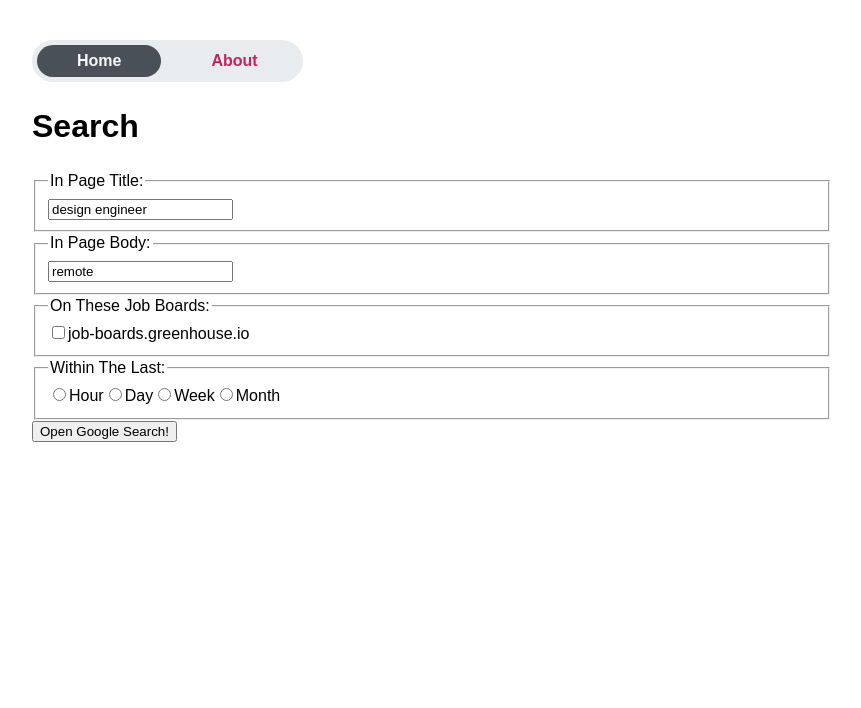
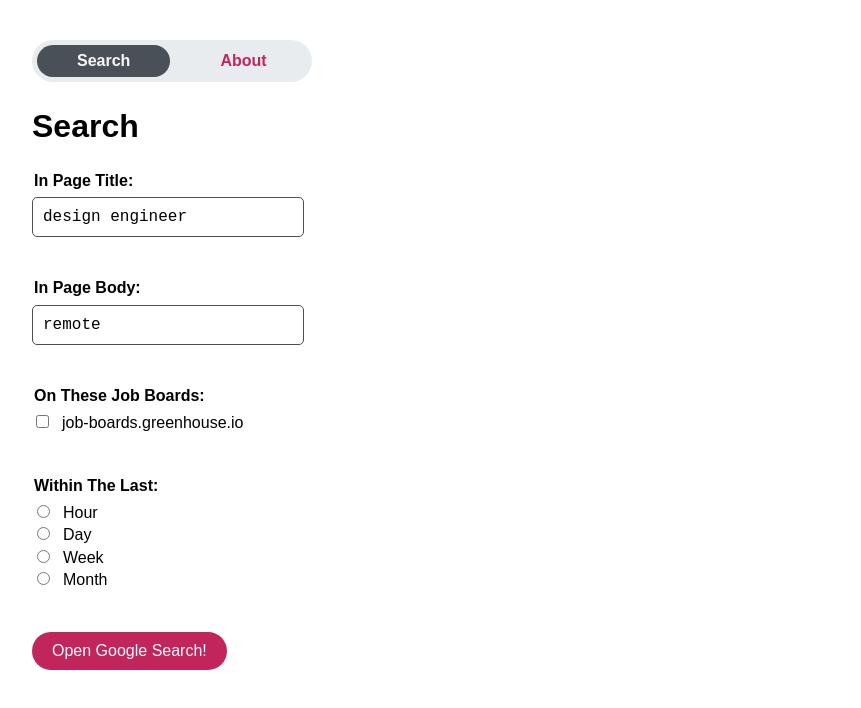
Before and after one commit to lonekorean/job-googler, a React (Vite) app: page / in a window 1280 px wide. Shown: the top 708 px of the page, without its empty margins (208-1069 px from the left). Built offline with nearby package versions, Linux system fonts and the light colour scheme.

Commit message:
rename Home to Search, styling form

```diff
--- a/src/App.tsx
+++ b/src/App.tsx
@@ -1,6 +1,6 @@
 import { NavLink, Route, Routes } from 'react-router';
 import About from './pages/About';
-import Home from './pages/Home';
+import Search from './pages/Search';
 import './styles/App.css';
 
 export default function App() {
@@ -9,14 +9,14 @@ export default function App() {
       <header>
         <nav className="App__nav">
           <ul>
-            <li><NavLink to="/">Home</NavLink></li>
+            <li><NavLink to="/">Search</NavLink></li>
             <li><NavLink to="/About">About</NavLink></li>
           </ul>
         </nav>
       </header>
       <main>
         <Routes>
-          <Route path="/" element={<Home />} />
+          <Route path="/" element={<Search />} />
           <Route path="/About" element={<About />} />
         </Routes>
       </main>
--- a/src/pages/Home.tsx
+++ /dev/null
@@ -1,34 +0,0 @@
-import '../styles/pages/Home.css';
-
-export default function Home() {
-  return (
-    <>
-      <h1>Search</h1>
-
-      <fieldset>
-        <legend>In Page Title:</legend>
-        <input type="text" value="design engineer" />
-      </fieldset>
-
-      <fieldset>
-        <legend>In Page Body:</legend>
-        <input type="text" value="remote" />
-      </fieldset>
-
-      <fieldset>
-        <legend>On These Job Boards:</legend>
-        <input type="checkbox" /><label>job-boards.greenhouse.io</label>
-      </fieldset>
-
-      <fieldset>
-        <legend>Within The Last:</legend>
-        <input type="radio" id="within-hour" name="within" value="h" /><label htmlFor="within-hour">Hour</label>
-        <input type="radio" id="within-day" name="within" value="d" /><label htmlFor="within-day">Day</label>
-        <input type="radio" id="within-week" name="within" value="w" /><label htmlFor="within-week">Week</label>
-        <input type="radio" id="within-month" name="within" value="m" /><label htmlFor="within-month">Month</label>
-      </fieldset>
-
-      <button>Open Google Search!</button>
-    </>
-  );
-}
--- /dev/null
+++ b/src/pages/Search.tsx
@@ -0,0 +1,51 @@
+import '../styles/pages/Search.css';
+
+export default function Home() {
+  return (
+    <>
+      <h1>Search</h1>
+
+      <form className="Search__form">
+        <fieldset>
+          <legend>In Page Title:</legend>
+          <input type="text" value="design engineer" />
+        </fieldset>
+
+        <fieldset>
+          <legend>In Page Body:</legend>
+          <input type="text" value="remote" />
+        </fieldset>
+
+        <fieldset>
+          <legend>On These Job Boards:</legend>
+          <div className="Search__field-pair">
+            <input type="checkbox" id="board-greenhouse" />
+            <label htmlFor="board-greenhouse">job-boards.greenhouse.io</label>
+          </div>
+        </fieldset>
+
+        <fieldset>
+          <legend>Within The Last:</legend>
+          <div className="Search__field-pair">
+            <input type="radio" id="within-hour" name="within" value="h" />
+            <label htmlFor="within-hour">Hour</label>
+          </div>
+          <div className="Search__field-pair">
+            <input type="radio" id="within-day" name="within" value="d" />
+            <label htmlFor="within-day">Day</label>
+          </div>
+          <div className="Search__field-pair">
+            <input type="radio" id="within-week" name="within" value="w" />
+            <label htmlFor="within-week">Week</label>
+          </div>
+          <div className="Search__field-pair">
+            <input type="radio" id="within-month" name="within" value="m" />
+            <label htmlFor="within-month">Month</label>
+          </div>
+        </fieldset>
+
+        <button type="submit">Open Google Search!</button>
+      </form>
+    </>
+  );
+}
--- a/src/styles/App.css
+++ b/src/styles/App.css
@@ -15,9 +15,6 @@
     border-radius: calc(infinity * 1px);
   }
 
-  li {
-  }
-
   a {
     display: block;
     padding: 5px 40px;
--- /dev/null
+++ b/src/styles/pages/Search.css
@@ -0,0 +1,41 @@
+.Search__form {
+  fieldset {
+    margin: 0 0 40px;
+    padding: 0;
+    border: none;
+  }
+
+  legend {
+    font-weight: bold;
+    margin-bottom: 5px;
+  }
+
+  input {
+    &[type="text"] {
+      width: 250px;
+      padding: 10px;
+      border: 1px solid var(--color-dark);
+      border-radius: 5px;
+      background-color: transparent;
+      font-size: inherit;
+      font-family: monospace;
+    }
+  }
+
+  button {
+    padding: 10px 20px;
+    border: none;
+    border-radius: calc(infinity * 1px);
+    font-size: inherit;
+    font-family: inherit;
+    color: var(--color-background);
+    background-color: var(--color-primary);
+    cursor: pointer;
+  }
+}
+
+.Search__field-pair {
+  label {
+    padding-left: 10px;
+  }
+}
```
Also changed, not shown: src/styles/pages/Home.css (deleted).
